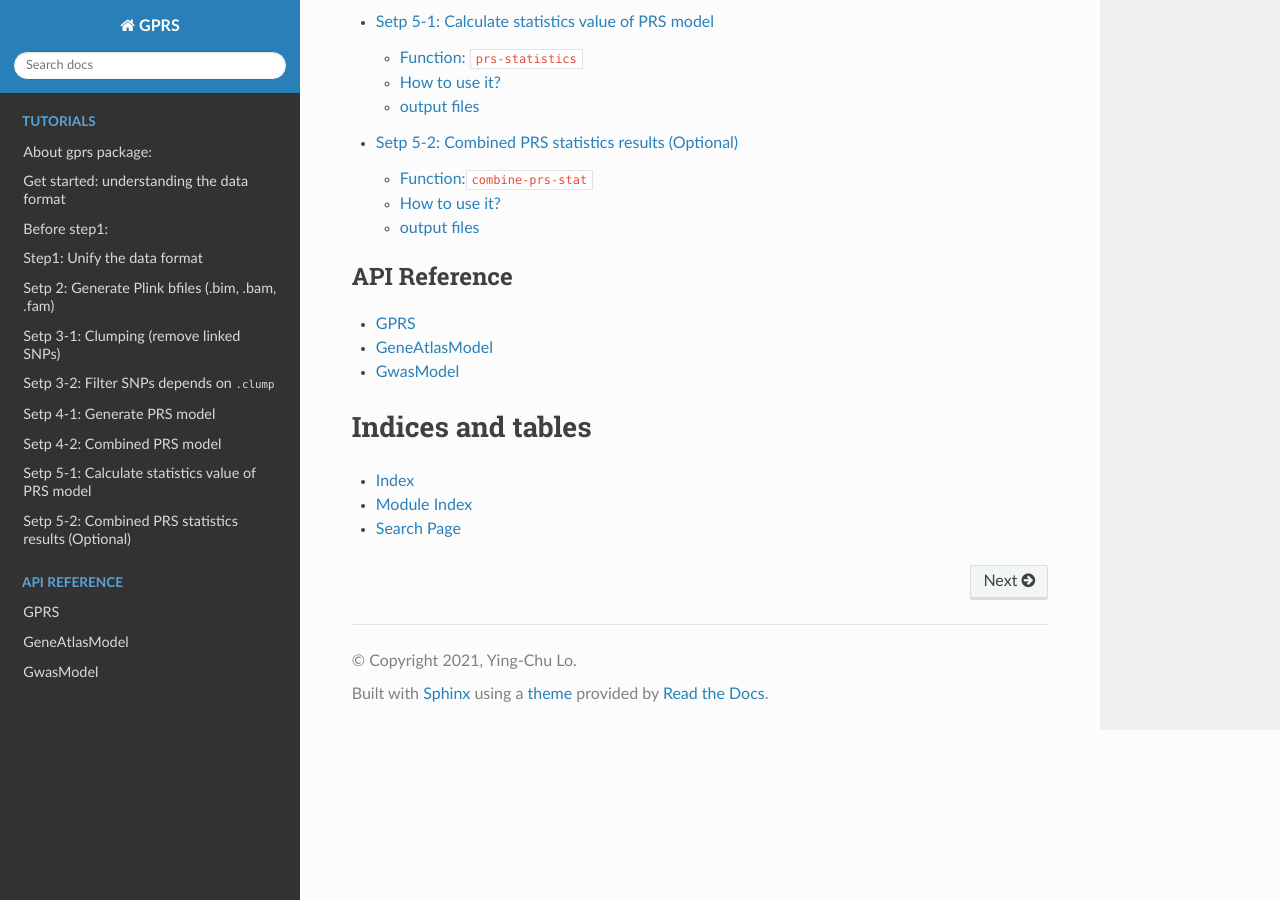
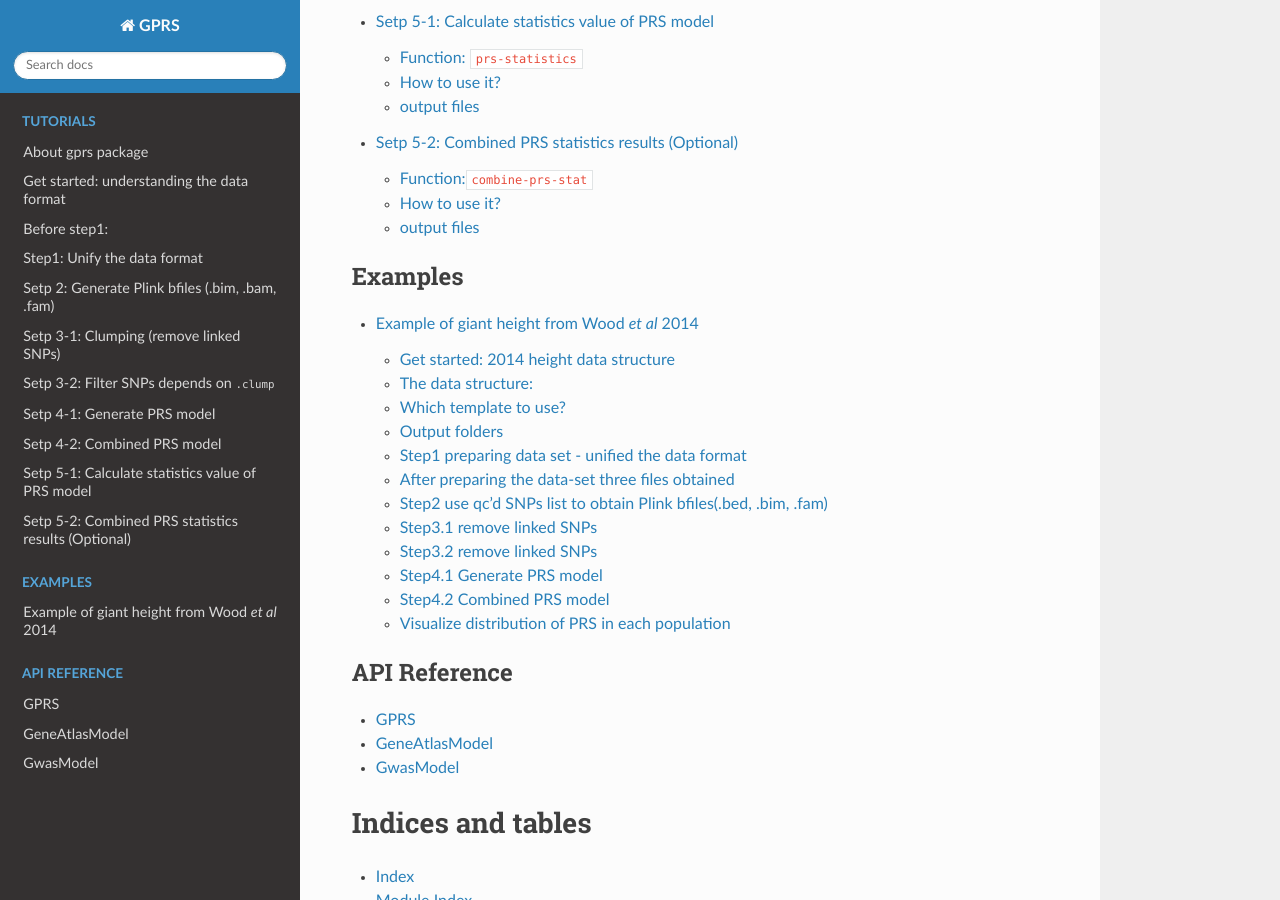
Before and after one commit to imyingchulo/gprs, a Sphinx documentation site: the page built from docs/index.rst, in a window 1280 px wide and 900 px high, scrolled down 1189 px. Built offline with Sphinx 7.4.7 and the Read the Docs theme 2.0.0, drawn with Linux system fonts in a browser that asks for light colours; pages that are not in the unit, such as notebooks, are missing from menus; some of the changed text lies outside the part shown.

Commit message:
add example to index.rst

```diff
--- a/docs/index.rst
+++ b/docs/index.rst
@@ -24,12 +24,17 @@ Welcome to GPRS's documentation!
 
 .. toctree::
    :maxdepth: 2
+   :caption: Examples
+
+   examples/GIANT_height_wood_et_al_2014/giant_height_wood_et_al_2014
+
+.. toctree::
+   :maxdepth: 2
    :caption: API Reference
 
    api_reference/gprs
    api_reference/gene_atlas_model
    api_reference/gwas_model
-
 
 Indices and tables
 ==================
--- a/docs/tutorials/general_info_about_gprs_package.md
+++ b/docs/tutorials/general_info_about_gprs_package.md
@@ -1,6 +1,6 @@
-# About gprs package:
-This package aims to generate a PRS model from GWAS summary statistics data-set.
-It is designed to use GWAS summary statistics from the GWAS catalog and GeneATLAS database.
+# About gprs package
+This package aims to generate the PRS model from GWAS summary statistics.
+It is designed to deal with the data format based on the GWAS catalog and GeneATLAS database GWAS summary statistics data.
 
 - Understanding the workflow of this package:
 
```
Also changed, not shown: docs/examples/GIANT_height_wood_et_al_2014/PRS_distribution_plot.png (renamed from docs/Examples/PRS_distribution_plot.png), docs/examples/GIANT_height_wood_et_al_2014/giant_height_wood_et_al_2014.md (renamed from docs/Examples/example_giant_height_wood_et_al_2014.md).
